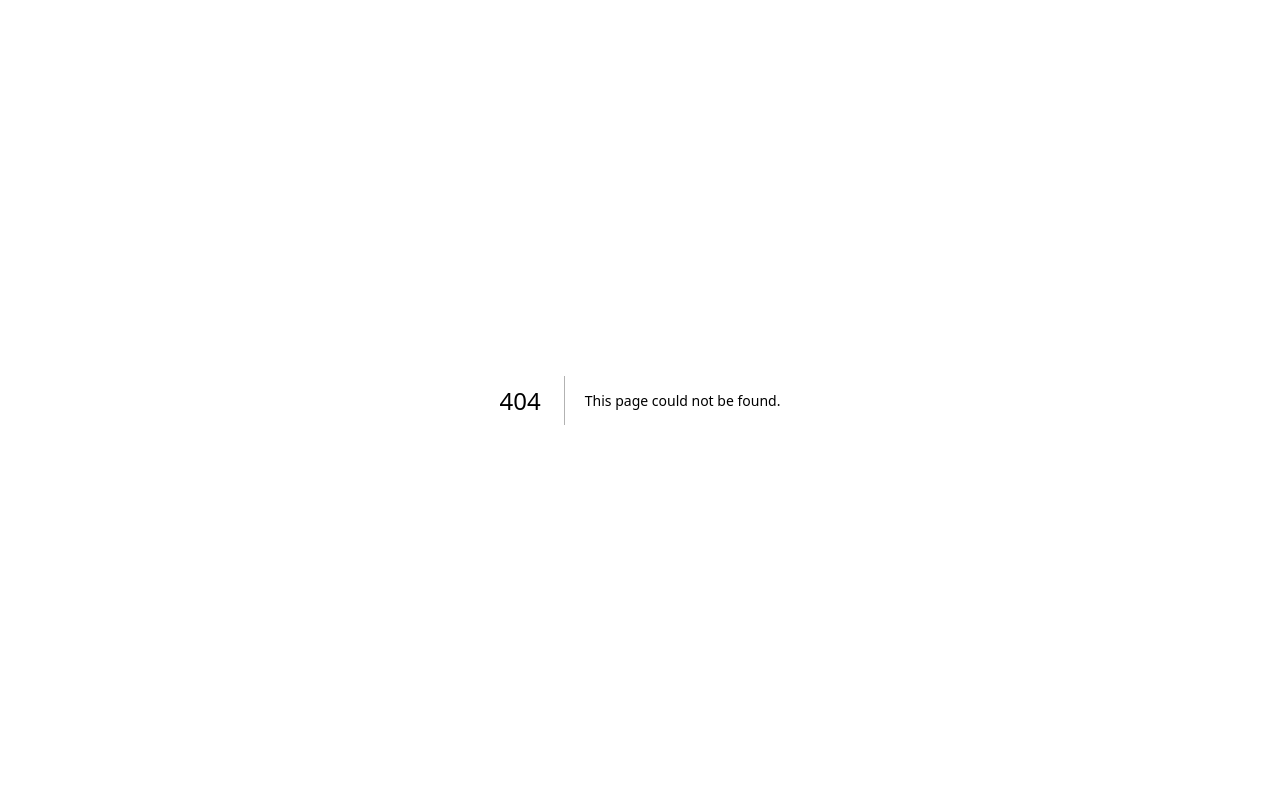
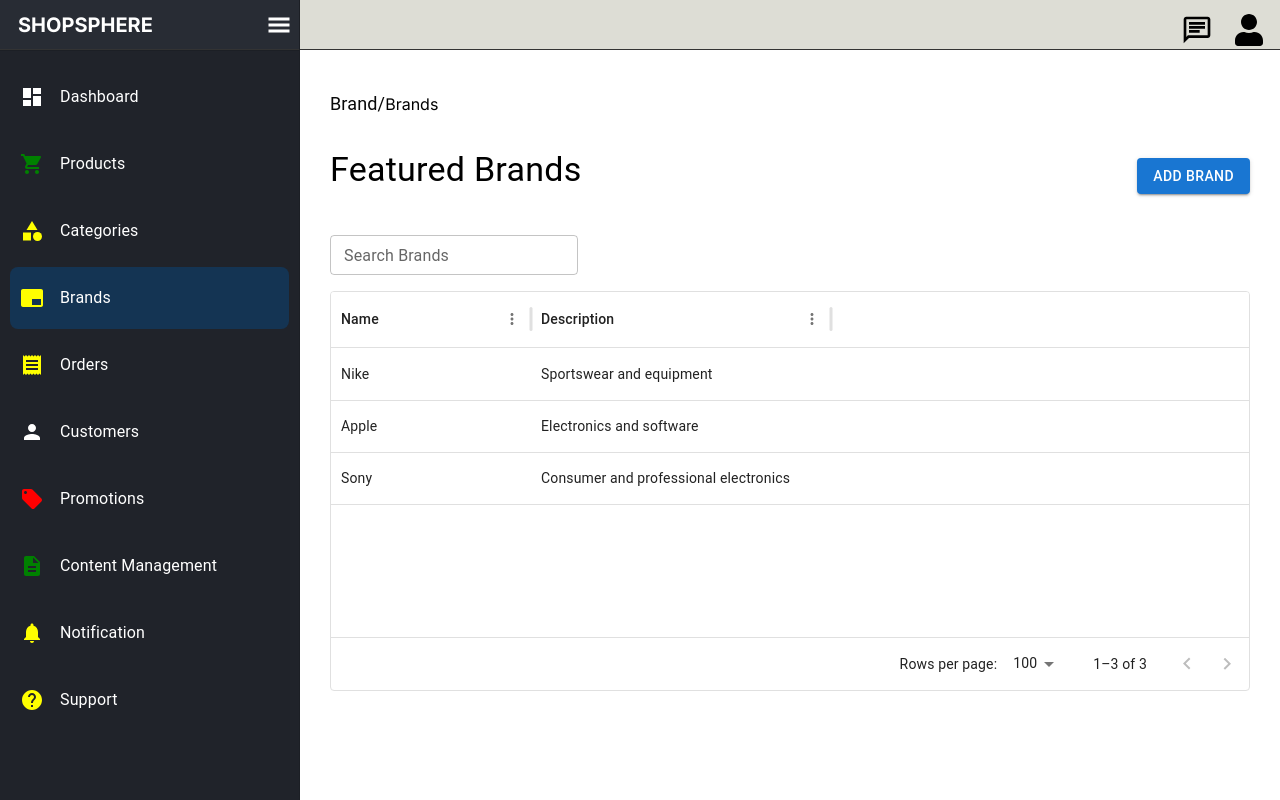
Before and after one commit to rojinnn/ShopSphere-ms, a Next.js app: page /brand in a window 1280 px wide. Before the commit this address had no page. Built offline with nearby package versions, Linux system fonts and the light colour scheme; sample sign-in values are in the browser's storage.

Commit message:
create brands page and addbrand modal

```diff
--- /dev/null
+++ b/src/app/brand/layout.js
@@ -0,0 +1,13 @@
+"use client";
+import InnerLayout from "@/components/InnerLayout";
+import store from "@/store/store";
+import { Provider } from "react-redux";
+const layout = ({ children }) => {
+  return (
+    <Provider store={store}>
+      <InnerLayout>{children}</InnerLayout>
+    </Provider>
+  );
+};
+
+export default layout;
--- /dev/null
+++ b/src/app/brand/page.js
@@ -0,0 +1,122 @@
+"use client";
+import { Box, Button, TextField, Typography } from "@mui/material";
+import { useState } from "react";
+
+import AddBrandModal from "@/components/AddBrandModal";
+import CustomBreadcrumbs from "@/components/CustomBreadCrumbs";
+import Layout from "@/components/transitionlayout";
+import {
+  DataGrid,
+  GridToolbarColumnsButton,
+  GridToolbarContainer,
+  GridToolbarDensitySelector,
+  GridToolbarExport,
+  GridToolbarFilterButton,
+} from "@mui/x-data-grid";
+
+const BrandList = () => {
+  const [brands, setBrands] = useState([
+    { id: 1, name: "Nike", description: "Sportswear and equipment" },
+    { id: 2, name: "Apple", description: "Electronics and software" },
+    {
+      id: 3,
+      name: "Sony",
+      description: "Consumer and professional electronics",
+    },
+  ]);
+
+  const [filteredBrands, setFilteredBrands] = useState([]);
+  const [searchTerm, setSearchTerm] = useState("");
+  const [isAddBrandModalOpen, setIsAddBrandModalOpen] = useState(false);
+
+  const columns = [
+    { field: "name", headerName: "Name", width: 200 },
+    { field: "description", headerName: "Description", width: 300 },
+  ];
+
+  const handleSearch = (e) => {
+    const value = e.target.value.toLowerCase();
+    setSearchTerm(value);
+
+    const filteredData = brands.filter(
+      (brand) =>
+        brand.name.toLowerCase().includes(value) ||
+        brand.description.toLowerCase().includes(value)
+    );
+    setFilteredBrands(filteredData);
+  };
+
+  const handleAddBrand = (newBrand) => {
+    setBrands([...brands, { ...newBrand, id: brands.length + 1 }]);
+    setIsAddBrandModalOpen(false);
+  };
+
+  return (
+    <Layout>
+      <CustomBreadcrumbs
+        title={"Brands"}
+        links={[
+          {
+            path: "/brand",
+            title: "Brand",
+            active: true,
+          },
+        ]}
+      />
+      <Box
+        my={4}
+        display="flex"
+        justifyContent="space-between"
+        alignItems="center"
+      >
+        <div>
+          <Typography variant="h4" component="h1" gutterBottom>
+            Featured Brands
+          </Typography>
+        </div>
+        <Button
+          variant="contained"
+          color="primary"
+          onClick={() => setIsAddBrandModalOpen(true)}
+        >
+          Add Brand
+        </Button>
+      </Box>
+      <Box my={2}>
+        <TextField
+          label="Search Brands"
+          variant="outlined"
+          size="small"
+          value={searchTerm}
+          onChange={handleSearch}
+        />
+      </Box>
+      <div style={{ height: 400, width: "100%" }}>
+        <DataGrid
+          rows={searchTerm ? filteredBrands : brands}
+          columns={columns}
+          pageSize={5}
+          pagination
+          rowsPerPageOptions={[5, 10, 20]}
+          components={{
+            Toolbar: () => (
+              <GridToolbarContainer>
+                <GridToolbarColumnsButton />
+                <GridToolbarFilterButton />
+                <GridToolbarDensitySelector />
+                <GridToolbarExport />
+              </GridToolbarContainer>
+            ),
+          }}
+        />
+      </div>
+      <AddBrandModal
+        open={isAddBrandModalOpen}
+        onClose={() => setIsAddBrandModalOpen(false)}
+        onAdd={handleAddBrand}
+      />
+    </Layout>
+  );
+};
+
+export default BrandList;
--- /dev/null
+++ b/src/components/AddBrandModal.js
@@ -0,0 +1,94 @@
+import React, { useState } from "react";
+import {
+  Box,
+  Typography,
+  Modal,
+  TextField,
+  Button,
+  IconButton,
+} from "@mui/material";
+import CloseIcon from "@mui/icons-material/Close";
+
+const AddBrandModal = ({ open, onClose, onAdd }) => {
+  const [newBrand, setNewBrand] = useState({
+    name: "",
+    description: "",
+  });
+
+  const handleChange = (e) => {
+    const { name, value } = e.target;
+    setNewBrand((prevBrand) => ({
+      ...prevBrand,
+      [name]: value,
+    }));
+  };
+
+  const handleAdd = (e) => {
+    e.preventDefault();
+    onAdd(newBrand);
+    setNewBrand({
+      name: "",
+      description: "",
+    });
+  };
+
+  return (
+    <Modal open={open} onClose={onClose}>
+      <Box
+        sx={{
+          position: "absolute",
+          top: "50%",
+          left: "50%",
+          transform: "translate(-50%, -50%)",
+          width: 600,
+          maxWidth: "90%",
+          bgcolor: "background.paper",
+          boxShadow: 24,
+          p: 4,
+          borderRadius: 4,
+        }}
+      >
+        <Box display="flex" justifyContent="space-between" alignItems="center">
+          <Typography variant="h4" gutterBottom>
+            Add Brand
+          </Typography>
+          <IconButton onClick={onClose} aria-label="close">
+            <CloseIcon />
+          </IconButton>
+        </Box>
+        <form onSubmit={handleAdd}>
+          <TextField
+            fullWidth
+            label="Name"
+            name="name"
+            value={newBrand.name}
+            onChange={handleChange}
+            variant="outlined"
+            size="small"
+            sx={{ my: 2 }}
+          />
+          <TextField
+            fullWidth
+            label="Description"
+            name="description"
+            value={newBrand.description}
+            onChange={handleChange}
+            variant="outlined"
+            size="small"
+            sx={{ my: 2 }}
+          />
+          <Box mt={2} display="flex" justifyContent="space-between">
+            <Button type="submit" variant="contained" color="primary">
+              Add Brand
+            </Button>
+            <Button onClick={onClose} variant="outlined" color="secondary">
+              Close
+            </Button>
+          </Box>
+        </form>
+      </Box>
+    </Modal>
+  );
+};
+
+export default AddBrandModal;
--- a/src/components/dashboard/MobileSidebar/MobileSidebar.js
+++ b/src/components/dashboard/MobileSidebar/MobileSidebar.js
@@ -1,35 +1,28 @@
 "use client";
-import Link from "next/link";
-import React, { useState } from "react";
-import { MdDashboard } from "react-icons/md";
-import { FaBell, FaEuroSign, FaHouseUser, FaUsers } from "react-icons/fa";
-import styled from "styled-components";
-import { GrGallery } from "react-icons/gr";
-import { usePathname } from "next/navigation";
 import {
+  Divider,
   Drawer,
   IconButton,
   List,
   ListItem,
   ListItemIcon,
   ListItemText,
-  Divider,
-  Avatar,
 } from "@mui/material";
-import { FaAngleLeft } from "react-icons/fa";
+import Link from "next/link";
+import { usePathname } from "next/navigation";
+import { useState } from "react";
+import { MdDashboard } from "react-icons/md";
+import styled from "styled-components";
 
-import { RiPagesLine, RiReservedLine } from "react-icons/ri";
-
-import { ImSpoonKnife } from "react-icons/im";
+import { BrandingWatermark as BrandIcon, Category } from "@mui/icons-material";
+import DescriptionIcon from "@mui/icons-material/Description";
+import HelpIcon from "@mui/icons-material/Help";
+import LocalOfferIcon from "@mui/icons-material/LocalOffer";
+import NotificationsIcon from "@mui/icons-material/Notifications";
+import PersonIcon from "@mui/icons-material/Person";
+import ReceiptIcon from "@mui/icons-material/Receipt";
+import ShoppingCartIcon from "@mui/icons-material/ShoppingCart";
 import { GiHamburgerMenu } from "react-icons/gi";
-import ShoppingCartIcon from "@mui/icons-material/ShoppingCart";
-import ReceiptIcon from "@mui/icons-material/Receipt";
-import PersonIcon from "@mui/icons-material/Person";
-import LocalOfferIcon from "@mui/icons-material/LocalOffer";
-import DescriptionIcon from "@mui/icons-material/Description";
-import NotificationsIcon from "@mui/icons-material/Notifications";
-import HelpIcon from "@mui/icons-material/Help";
-import { Category } from "@mui/icons-material";
 
 const Wrapper = styled.div`
   .sideBar {
@@ -176,6 +169,13 @@ const MobileSideBar = ({ onToggle }) => {
       icon: <Category size={24} className="icon" style={{ color: "Yellow" }} />,
     },
     {
+      title: "Brands",
+      link: "/brand",
+      icon: (
+        <BrandIcon size={24} className="icon" style={{ color: "Yellow" }} />
+      ),
+    },
+    {
       title: "Orders",
       link: "/orders",
       icon: (
--- a/src/components/dashboard/Sidebar/SideBar.js
+++ b/src/components/dashboard/Sidebar/SideBar.js
@@ -23,6 +23,7 @@ import HelpIcon from "@mui/icons-material/Help";
 import { Category } from "@mui/icons-material";
 import { usePathname } from "next/navigation";
 import { GiHamburgerMenu } from "react-icons/gi";
+import { BrandingWatermark as BrandIcon } from "@mui/icons-material";
 
 // Define the Wrapper styled component
 const Wrapper = styled.div`
@@ -170,6 +171,13 @@ const SideBar = ({ onToggle }) => {
       icon: <Category size={24} className="icon" style={{ color: "Yellow" }} />,
     },
     {
+      title: "Brands",
+      link: "/brand",
+      icon: (
+        <BrandIcon size={24} className="icon" style={{ color: "Yellow" }} />
+      ),
+    },
+    {
       title: "Orders",
       link: "/orders",
       icon: (
```
